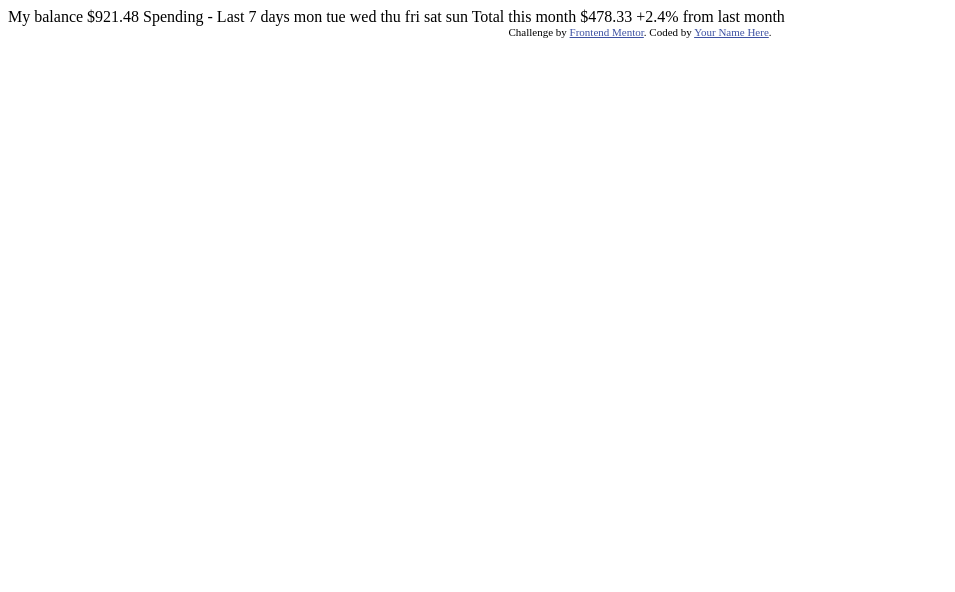
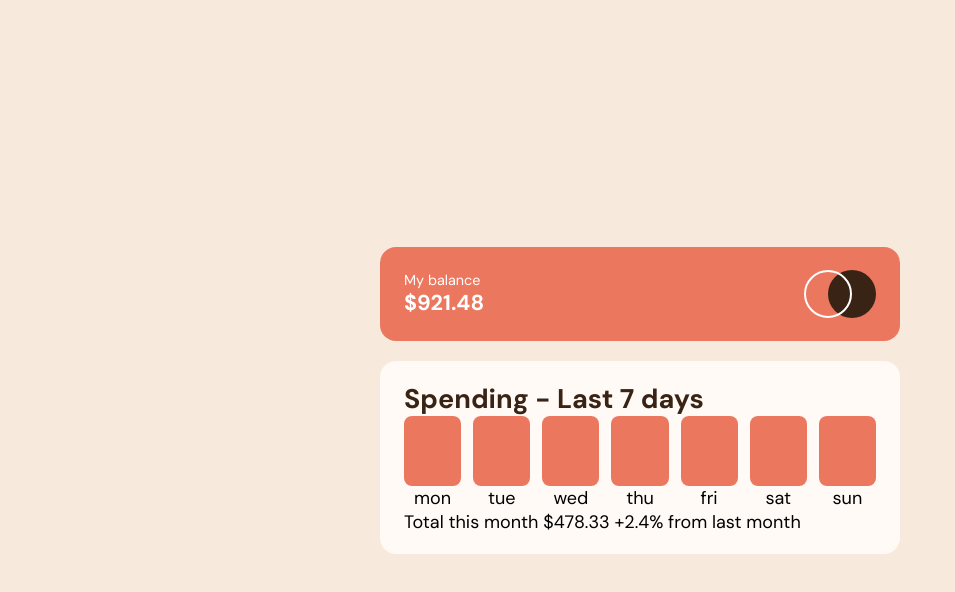
Before and after one commit to RensHinke/ExpensesChartComponent, a plain HTML site: page expenses-chart-component-main/expenses-chart-component-main/index.html in a window 1280 px wide. Shown: the whole page, without its empty margins (0-955 px from the left). Drawn offline with Linux system fonts and the light colour scheme.

Commit message:
Added: Initial Markup and Styling

```diff
--- a/expenses-chart-component-main/expenses-chart-component-main/index.html
+++ b/expenses-chart-component-main/expenses-chart-component-main/index.html
@@ -4,40 +4,67 @@
   <meta charset="UTF-8">
   <meta name="viewport" content="width=device-width, initial-scale=1.0"> <!-- displays site properly based on user's device -->
 
+  <link rel="stylesheet" href="mainstyle.css">
   <link rel="icon" type="image/png" sizes="32x32" href="./images/favicon-32x32.png">
+  <link rel="preconnect" href="https://fonts.googleapis.com">
+  <link rel="preconnect" href="https://fonts.gstatic.com" crossorigin>
+  <link href="https://fonts.googleapis.com/css2?family=DM+Sans:wght@400;700&display=swap" rel="stylesheet">
 
   <title>Frontend Mentor | Expenses chart component</title>
-
-  <!-- Feel free to remove these styles or customise in your own stylesheet 👍 -->
-  <style>
-    .attribution { font-size: 11px; text-align: center; }
-    .attribution a { color: hsl(228, 45%, 44%); }
-  </style>
 </head>
 <body>
+  <div class="master">
+    <div class="balance-card">
+      <div class="details">My balance</div>
+      <span>$921.48</span>
+    </div>
 
-  My balance
-  $921.48
+    <div class="spending-card">
+      <h2>Spending - Last 7 days</h2>
+      <div class="chart">
+        <div class="chartbarday">
+          <div class="bar"></div>
+          <span>mon</span>
+        </div>
+        <div class="chartbarday">
+          <div class="bar"></div>
+          <span>tue</span>
+        </div>
+        <div class="chartbarday">
+          <div class="bar"></div>
+          <span>wed</span>
+        </div>
+        <div class="chartbarday">
+          <div class="bar"></div>
+          <span>thu</span>
+        </div>
+        <div class="chartbarday">
+          <div class="bar"></div>
+          <span>fri</span>
+        </div>
+        <div class="chartbarday">
+          <div class="bar"></div>
+          <span>sat</span>
+        </div>
+        <div class="chartbarday">
+          <div class="bar"></div>
+          <span>sun</span>
+        </div>
+      </div>
+      <div class="total-month-amount">
+        Total this month
 
-  Spending - Last 7 days
-
-  mon
-  tue
-  wed
-  thu
-  fri
-  sat
-  sun
-
-  Total this month
-  $478.33
-
-  +2.4%
-  from last month
-
+        $478.33
+        +2.4%
+        from last month
+      </div>
+    </div>
+  </div>
+  <!--
   <div class="attribution">
     Challenge by <a href="https://www.frontendmentor.io?ref=challenge" target="_blank">Frontend Mentor</a>.
     Coded by <a href="#">Your Name Here</a>.
   </div>
+  -->
 </body>
 </html>
--- /dev/null
+++ b/expenses-chart-component-main/expenses-chart-component-main/mainstyle.scss
@@ -0,0 +1,108 @@
+// Variable Declarations
+$primaryColorSoftRed: hsl(10, 79%, 65%);
+$primaryColorCyan: hsl(186, 34%, 60%);
+$secondaryColorDarkBrown: hsl(25, 47%, 15%);
+$secondaryColorMediumBrown: hsl(28, 10%, 53%);
+$secondaryColorCream: hsl(27, 66%, 92%);
+$secondaryColorPaleOrange: hsl(33, 100%, 98%);
+
+
+*,
+*::before,
+*::after {
+    box-sizing: border-box;
+    -webkit-box-sizing: border-box;
+}
+
+html {
+    font-family: 'DM Sans', sans-serif;
+}
+
+body,
+h1,
+h2,
+h3 {
+    margin: 0;
+    padding: 0;
+}
+
+body {
+    font-size: 18px;
+    height: 100vh;
+    display: flex;
+    justify-content: center;
+    align-items: center;
+    background-color: $secondaryColorCream;
+}
+
+.master {
+    width: min(80%, 520px);
+}
+
+.balance-card {
+    $paddingWidth: 24px;
+
+    color: white;
+    margin-bottom: 20px;
+    padding: $paddingWidth;
+    border-radius: 16px;
+    background: {
+        color: $primaryColorSoftRed;
+        image: url("./images/logo.svg");
+        repeat: no-repeat;
+
+        position: calc(100% - #{$paddingWidth});
+    }
+
+    span {
+        font: {
+            size: 1.2em;
+            weight: bold;
+        }
+    }
+}
+
+.spending-card {
+    padding: {
+        top: 20px;
+        left: 24px;
+        right: 24px;
+        bottom: 20px;
+    }
+    border-radius: 16px;
+    background-color: $secondaryColorPaleOrange;
+
+    h2 {
+        color: $secondaryColorDarkBrown;
+    }
+}
+
+.chart {
+    $gridGap: 12px;
+
+    width: 100%;
+    display: grid;
+    column-gap: $gridGap;
+    grid-template-columns: repeat(7, calc(100%/7 - #{$gridGap} + #{$gridGap}/7));
+
+    .chartbarday {
+        text-align: center;
+    }
+
+    .bar {
+        height: 70px;
+        border-radius: 8px;
+        background-color: $primaryColorSoftRed;
+    }
+}
+
+.details {
+    font-size: 0.8em;
+}
+
+.attribution {
+    font-size: 11px; text-align: center;
+}
+.attribution a {
+    color: hsl(228, 45%, 44%);
+}
```
Also changed, not shown: expenses-chart-component-main/expenses-chart-component-main/mainstyle.css (added), 1 other file.
